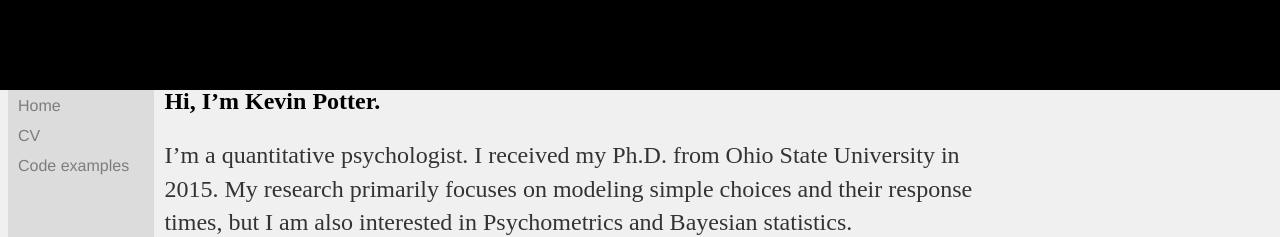
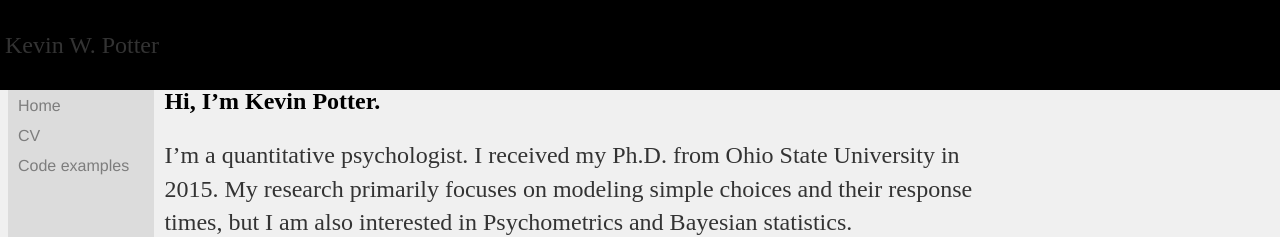
Before and after one commit to rettopnivek/rettopnivek.github.io, a Jekyll site: the page built from index.md, in a window 1280 px wide. Shown: the top 237 px of the page. Built offline with Jekyll 4.4.1, drawn with Linux system fonts in a browser that asks for light colours.

Commit message:
Update default.html

```diff
--- a/_layouts/default.html
+++ b/_layouts/default.html
@@ -15,7 +15,9 @@
                 <div id="header">
                         <!-- <h1>{{ page.title }}</h1> -->
                         <!-- <h1>Kevin Potter</h1> -->
+                        <p class="alignleft">Kevin W. Potter</p>
                 </div>
+                <div style="clear: both;"></div>
                 <div id="nav">
 	                <li><a href="/">Home</a></li><br>
 	        	<li><a href="/cv">CV</a></li><br>
```
